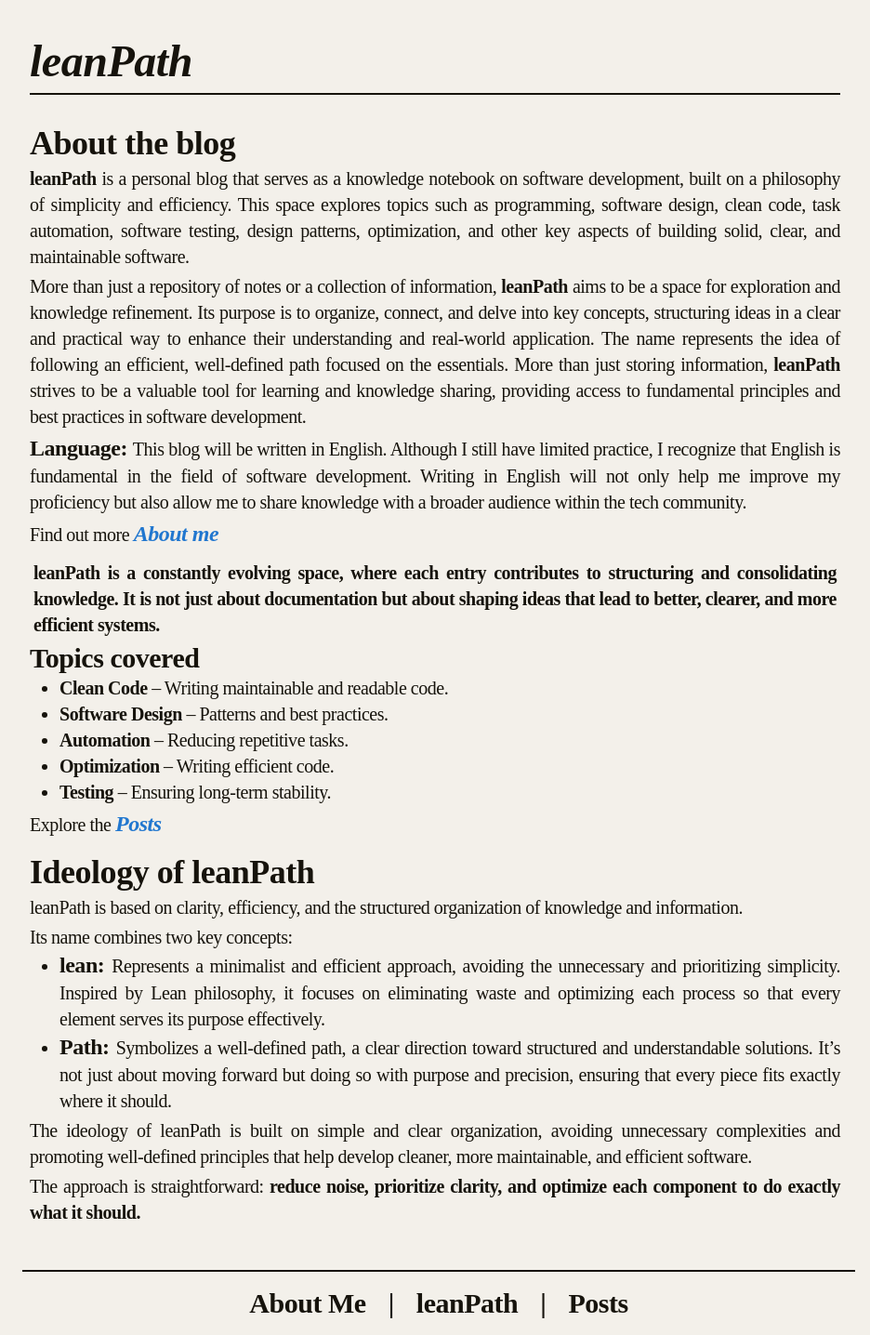
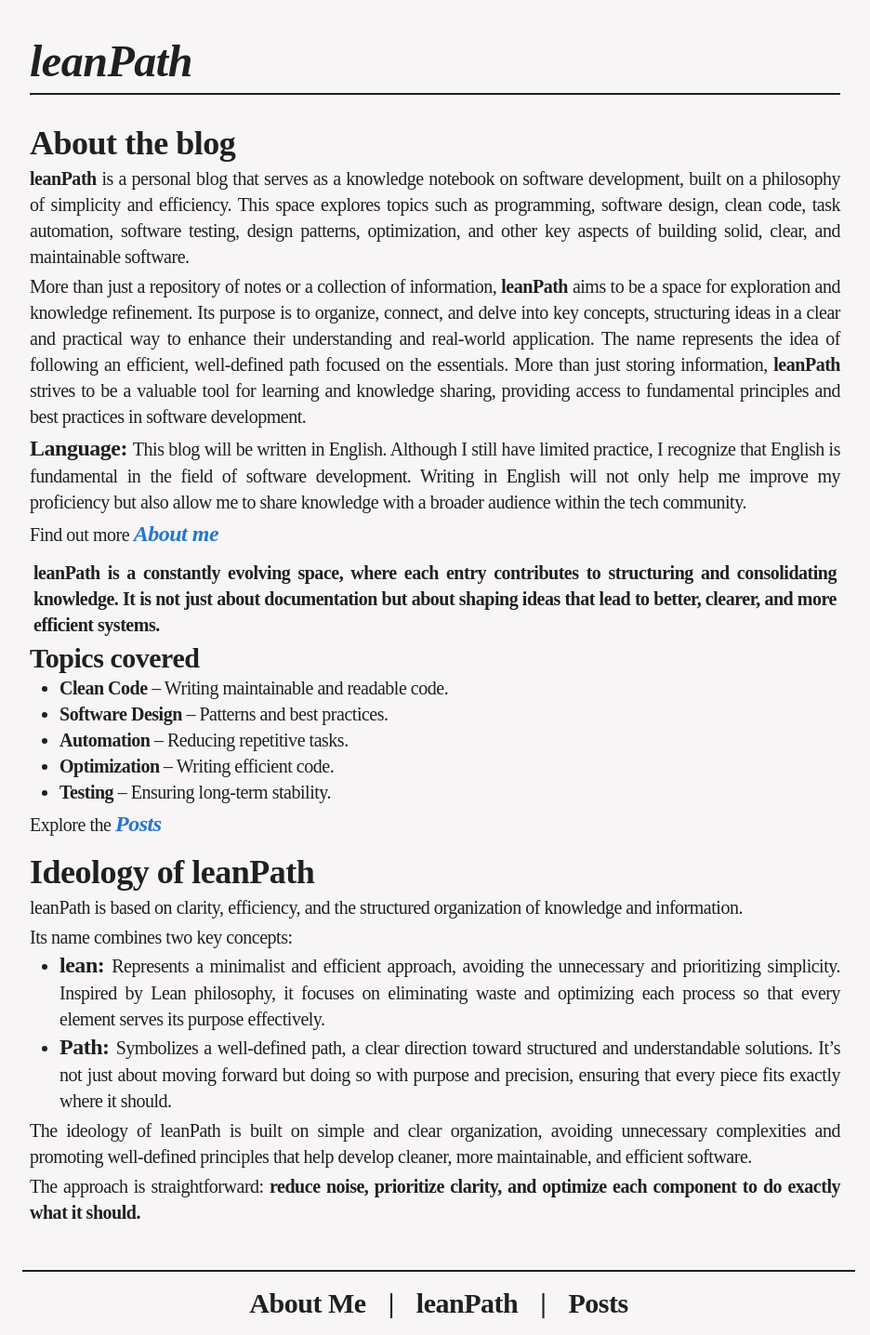
Before and after one commit to ramos-201/leanpath_blog, a Python web app: template src/templates/index.html in a window 1280 px wide. Shown: the whole page at 93% size, without its empty margins (168-1104 px from the left). Run offline with Jinja, Linux system fonts and the light colour scheme; the template is opened without the code that fills it, so the values that code supplies are empty; style sheets or scripts are compiled from the project's sources; some web fonts are replaced.

Commit message:
chore: adjust blog colors.

```diff
--- a/src/static/input.css
+++ b/src/static/input.css
@@ -3,9 +3,9 @@
 @import "tailwindcss";
 
 :root {
-  --color-first: #F3F0EA;
-  --color-second: #16130C;
-  --color-third: #572022;
+  --color-first: #F7F5F5;
+  --color-second: #202020;
+  --color-third: #741718;
 }
 
 body {
@@ -19,3 +19,7 @@ body {
 footer a:hover {
   color: var(--color-third);
 }
+
+main a {
+  color: #2177CF;
+}
--- a/src/templates/_components.html
+++ b/src/templates/_components.html
@@ -43,7 +43,7 @@
 {% macro a(txt, link, new_tab=False) %}
   <a
     href="{{ link }}"
-    class="text-2xl font-bold italic text-[#2177CF] hover:underline"
+    class="text-2xl font-bold italic hover:underline"
     {% if new_tab %} target="_blank" rel="noopener noreferrer" {% endif %}
   >
     {{ txt }}
```
